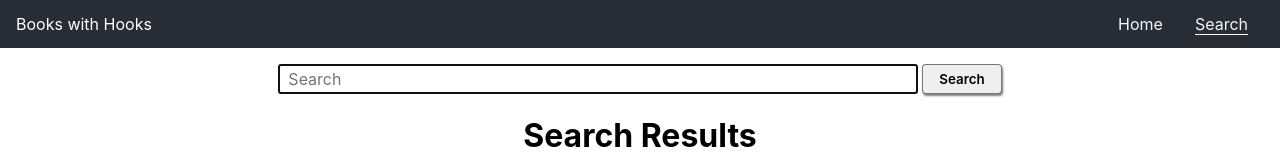
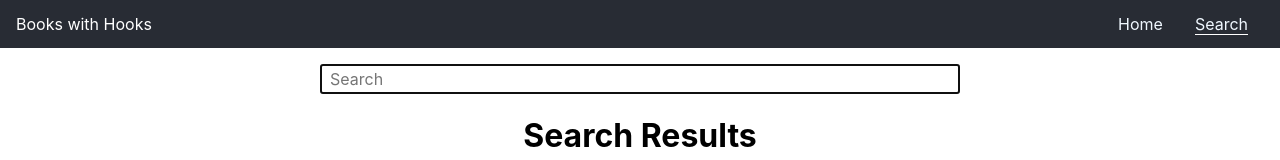
Before and after one commit to shrivatsaBhatP/books-with-hooks, a React app: page /search in a window 1280 px wide. Shown: the top 160 px of the page. Built offline with nearby package versions, Linux system fonts and the light colour scheme; no server answers; the HTML template or start-up script is replaced by a standard one.

Commit message:
button component removed

```diff
--- a/src/components/molecules/SearchBox/index.tsx
+++ b/src/components/molecules/SearchBox/index.tsx
@@ -1,6 +1,5 @@
 import React from 'react';
 import { SearchProps } from '../../../common/interface';
-import Button from '../../atoms/Button';
 import Input from '../../atoms/Input';
 import classes from './Searchbox.module.css';
 
@@ -14,9 +13,6 @@ const Search = React.forwardRef<HTMLInputElement, SearchProps>((props, ref) => {
   return (
     <div className={classes.search}>
       <Input {...props} type="text" ref={ref} onBlur={handleOnBlur} />
-      <Button type="button" onClick={props.onClick} ref={btnRef}>
-        Search
-      </Button>
     </div>
   );
 });
--- a/src/components/organisms/Search/index.tsx
+++ b/src/components/organisms/Search/index.tsx
@@ -47,7 +47,6 @@ export default function Search() {
         onChange={handleSearch}
         placeholder="Search"
         ref={inputRef}
-        onClick={() => handleCallback()}
       />
       {status.loading && <Loader />}
       <Text type="h1">Search Results</Text>
```
